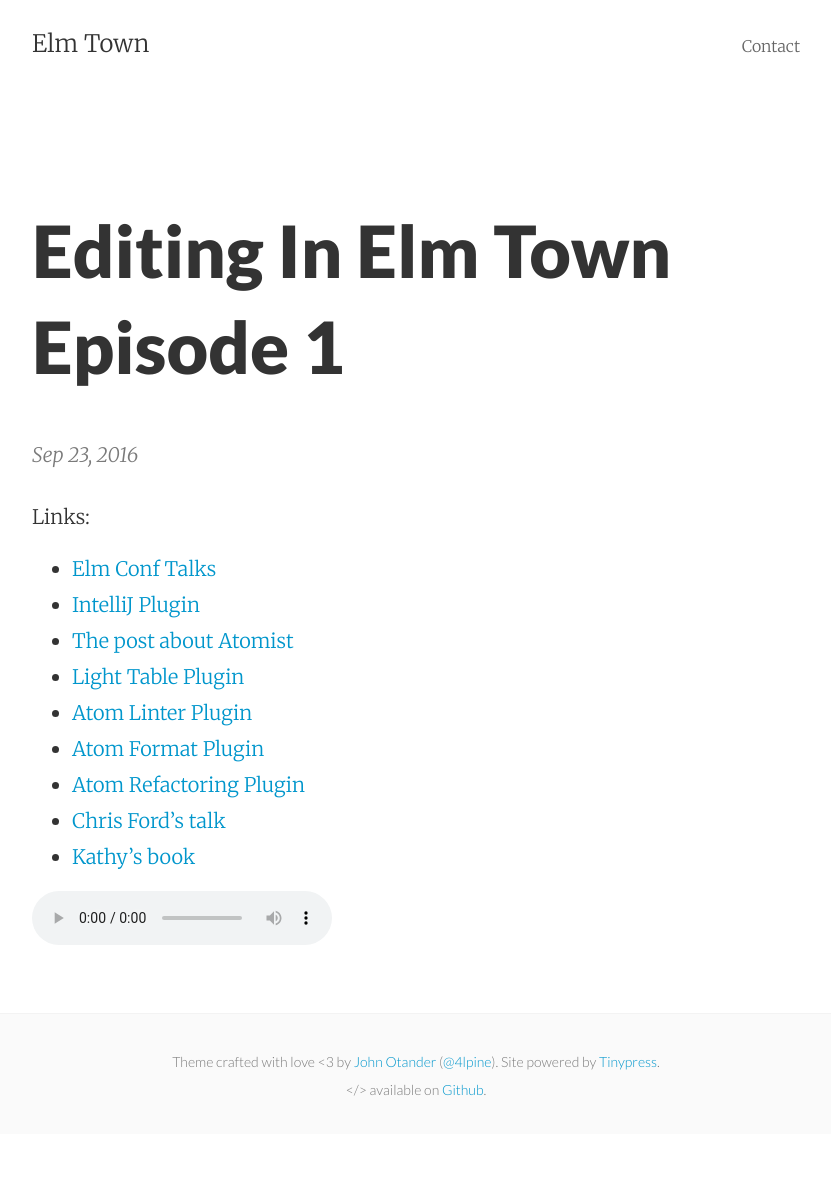
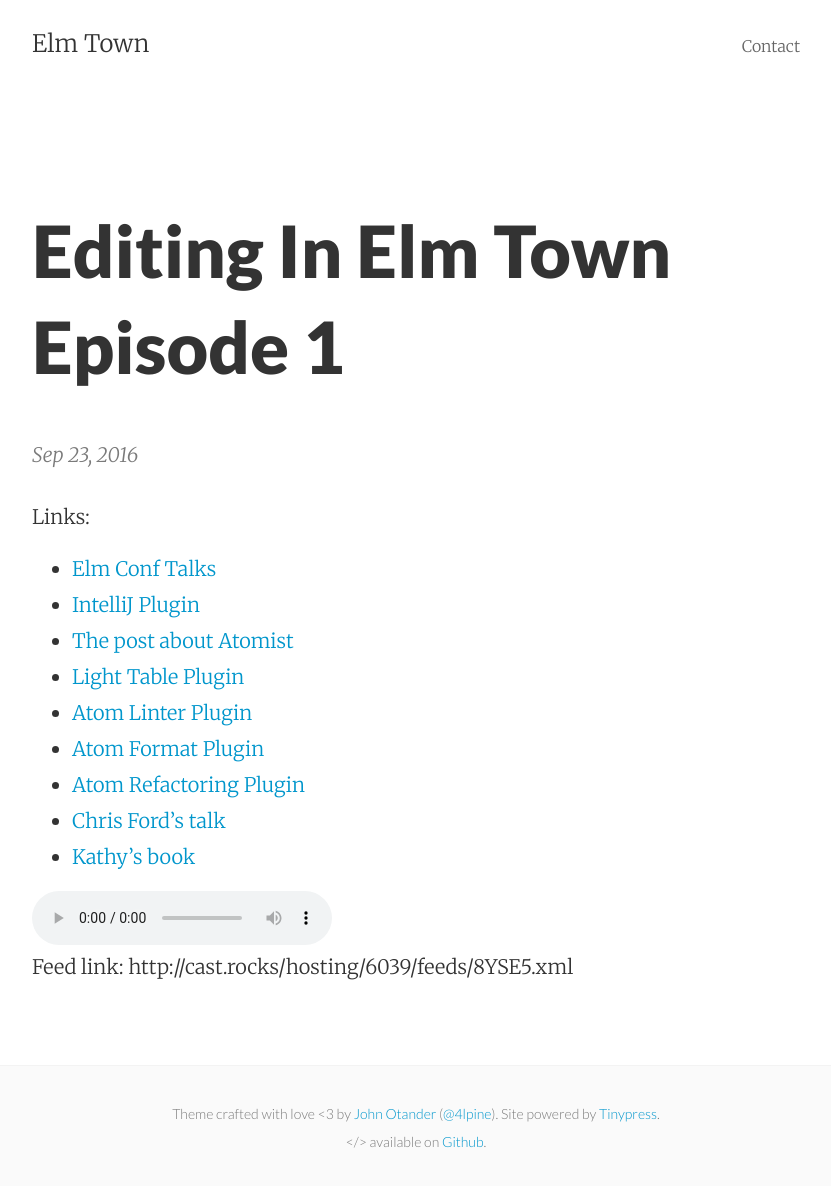
Before and after one commit to elmtown/elmtown.github.io, a Jekyll site: the page built from _posts/2016-09-23-editing-in-elm-town-episode-1.markdown, in a window 1280 px wide. Shown: the whole page, without its empty margins (224-1055 px from the left). Built offline with Jekyll 4.4.1, drawn with Linux system fonts in a browser that asks for light colours; before the commit the page ends 1134 px from its top, so only the background shows below that.

Commit message:
Update 2016-09-23-editing-in-elm-town-episode-1.markdown

```diff
--- a/_posts/2016-09-23-editing-in-elm-town-episode-1.markdown
+++ b/_posts/2016-09-23-editing-in-elm-town-episode-1.markdown
@@ -19,3 +19,5 @@
 <audio controls>
     <source src="http://cast.rocks/hosting/6039/Editing-in-Elm-Town-Ep-1.mp3" type="audio/mpeg">
 </audio>
+
+Feed link: http://cast.rocks/hosting/6039/feeds/8YSE5.xml
```
